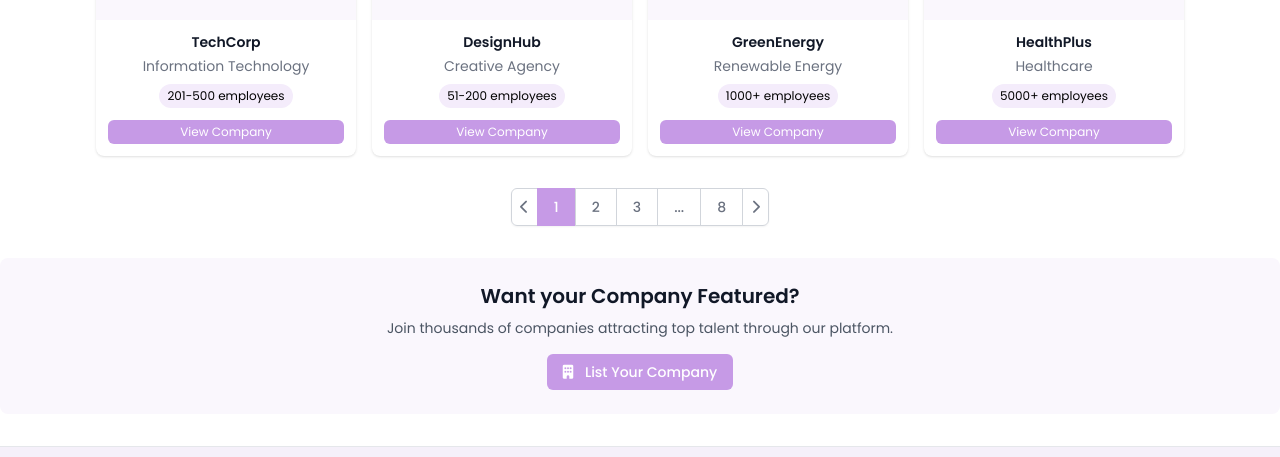
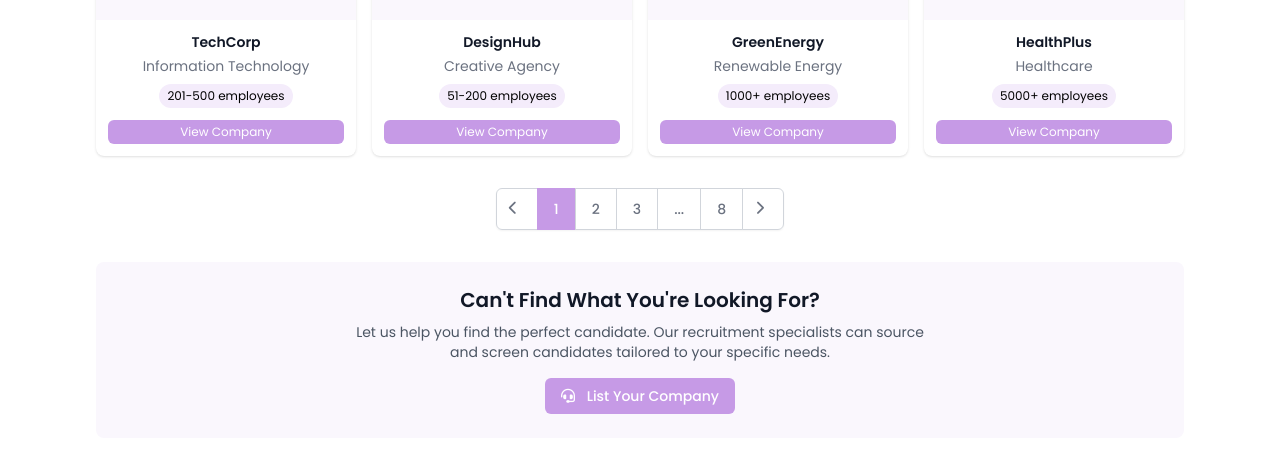
Before and after one commit to Idkwhat77/Frontend-ALP-Kelompok1, a website: page companies.html in a window 1280 px wide. Shown: the part 812-1269 px from the top of the page. Drawn offline with nearby package versions, Linux system fonts and the light colour scheme.

Commit message:
berubah dikit

```diff
--- a/companies.html
+++ b/companies.html
@@ -495,11 +495,11 @@
         </section>
 
         <!-- Pagination -->
-        <div class="flex justify-center">
+        <div class="flex justify-center mb-8">
             <nav class="inline-flex rounded-md shadow-sm -space-x-px" aria-label="Pagination">
-                <a href="#" class="relative inline-flex items-center px-2 py-2 rounded-l-md border border-gray-300 bg-white dark:bg-gray-800 dark:border-gray-700 text-sm font-medium text-gray-500 dark:text-gray-400 hover:bg-gray-50 dark:hover:bg-gray-700">
+                <a href="#" class="relative inline-flex items-center px-3 py-3 rounded-l-md border border-gray-300 bg-white dark:bg-gray-800 dark:border-gray-700 text-sm font-medium text-gray-500 dark:text-gray-400 hover:bg-gray-50 dark:hover:bg-gray-700">
                     <span class="sr-only">Previous</span>
-                    <i class="fas fa-chevron-left"></i>
+                    <i class="fas fa-chevron-left w-4 h-4"></i>
                 </a>
                 <a href="#" aria-current="page" class="bg-lilac-400 border-lilac-400 text-white relative inline-flex items-center px-4 py-2 border text-sm font-medium">
                     1
@@ -516,25 +516,24 @@
                 <a href="#" class="bg-white dark:bg-gray-800 border-gray-300 dark:border-gray-700 text-gray-500 dark:text-gray-400 hover:bg-gray-50 dark:hover:bg-gray-700 relative inline-flex items-center px-4 py-2 border text-sm font-medium">
                     8
                 </a>
-                <a href="#" class="relative inline-flex items-center px-2 py-2 rounded-r-md border border-gray-300 bg-white dark:bg-gray-800 dark:border-gray-700 text-sm font-medium text-gray-500 dark:text-gray-400 hover:bg-gray-50 dark:hover:bg-gray-700">
+                <a href="#" class="relative inline-flex items-center px-3 py-2 rounded-r-md border border-gray-300 bg-white dark:bg-gray-800 dark:border-gray-700 text-sm font-medium text-gray-500 dark:text-gray-400 hover:bg-gray-50 dark:hover:bg-gray-700">
                     <span class="sr-only">Next</span>
-                    <i class="fas fa-chevron-right"></i>
+                    <i class="fas fa-chevron-right w-4 h-4"></i>
                 </a>
             </nav>
         </div>
-    </main>
 
         <!-- Call to Action -->
         <section class="bg-lilac-50 dark:bg-gray-800 rounded-lg p-6 mb-8 text-center fade-on-scroll">
-        <h2 data-i18n="cta.title" class="text-xl font-bold text-gray-900 dark:text-white mb-2">Want Your Company Featured?</h2>
-        <p data-i18n="cta.description" class="text-gray-600 dark:text-gray-300 mb-4 max-w-xl mx-auto text-sm">
+            <h2 data-i18n="cta.cant_find" class="text-xl font-bold text-gray-900 dark:text-white mb-2">Want Your Company Featured?</h2>
+            <p data-i18n="cta.help_text" class="text-gray-600 dark:text-gray-300 mb-4 max-w-xl mx-auto text-sm">
                 Join thousands of companies attracting top talent through our platform.
             </p>
             <button class="px-4 py-2 bg-lilac-400 hover:bg-lilac-500 text-white rounded-md text-sm font-medium transition-colors">
-            <i class="fas fa-building mr-2"></i>
-            <span data-i18n="cta.button">List Your Company</span>
+                <i class="fas fa-headset mr-2"></i> List Your Company
             </button>
         </section>
+    </main>
 
     <!-- Footer -->
     <footer class="bg-[#f5f0fa] dark:bg-gray-900 border-t border-gray-200 dark:border-gray-800 transition-colors duration-300">
```
Lines whose indentation alone changed are shown as unchanged.
